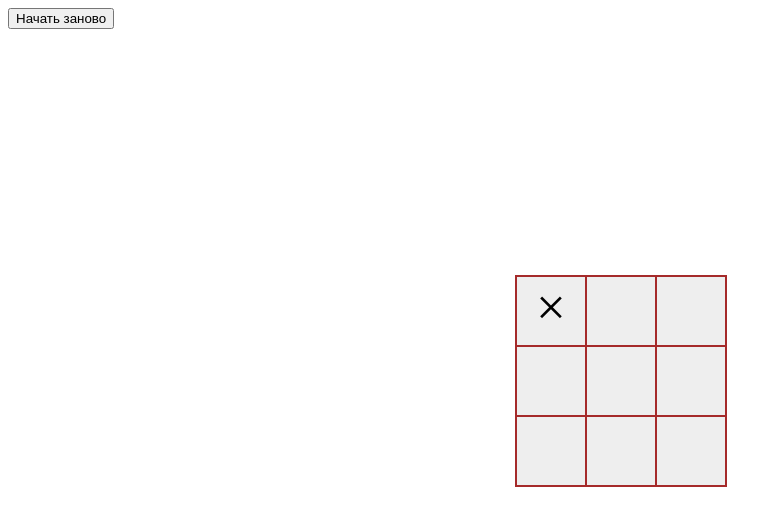
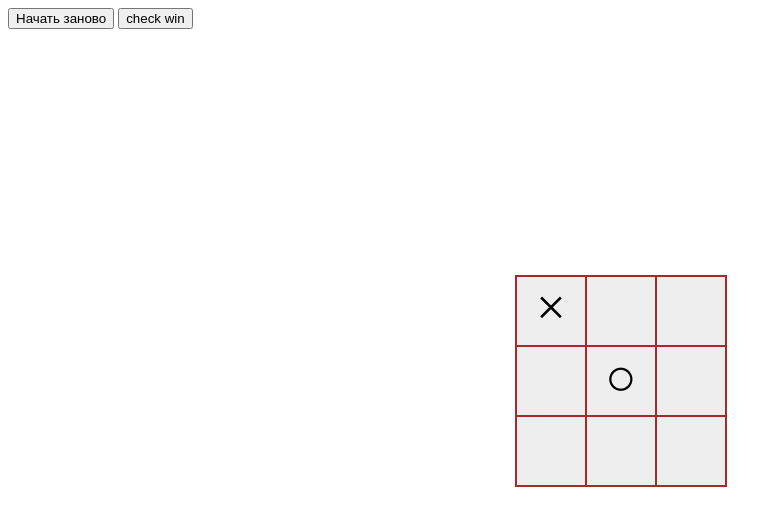
Before and after one commit to aed86/xo, a plain HTML site: page index.html in a window 1280 px wide. Both pictures are taken after a click on the element 551 px from the left and 311 px from the top of the page. Shown: the whole page, without its empty margins (0-782 px from the left). Drawn offline with nearby package versions, Linux system fonts and the light colour scheme.

Commit message:
Промежуточная реализация ИИ

```diff
--- a/index.html
+++ b/index.html
@@ -11,5 +11,6 @@
 <body>
     <div id="game"></div>
     <button id="restart">Начать заново</button>
+    <button id="test">check win</button>
 </body>
 </html>
--- a/js/game.js
+++ b/js/game.js
@@ -1,7 +1,12 @@
 (function( $ ) {
     $.fn.XOGame = function() {
         var $gameContainer = $("#game"),
-            firstStep;
+            firstStep,
+            step,
+            winCombinations = [[1,2,3], [7,8,9], [3,5,7], [1,4,7], [3,6,9], [1,5,9], [2,5,8], [4,5,6]],
+            compSteps = [],
+            userSteps = []
+            ;
         var methods = {
             init: function(options) {
                 return this.each(function() {
@@ -9,24 +14,33 @@
                 });
             },
             destroy : function( ) {
+                $(".box").unbind();
             }
         }
 
         var helpers = {
+
             drawGame: function() {
                 for (var i=0; i<9; i++) {
-                    $gameContainer.append("<div class='box'></div>");
+                    $gameContainer.append("<div class='box' data-index='"+ (i+1) +"'></div>");
                 }
                 helpers.initGame();
                 helpers.restartGame();
             },
+
 
             initGame: function() {
                 var timeout;
                 $(".box")
                     .click(function() {
                         if (!$(this).html()) {
-                            $(this).html(helpers.drawSymbol);
+//                            helpers.markBox($(this));
+                            helpers.userStep($(this));
+                            helpers.checkWin(true);
+
+                            helpers.computerStep();
+                            helpers.checkWin(false);
+
                             firstStep = !firstStep;
                         } else {
                             var $this = $(this);
@@ -35,15 +49,30 @@
                             $this.trigger('startRumble');
                             timeout = setTimeout(function() {
                                 $this.trigger('stopRumble');
-                            }, 1500);
+                            }, 400);
                         }
                     })
                     .jrumble()
                 ;
             },
 
-            drawSymbol: function() {
-                return firstStep ? "&#9675;" : "&#215;";
+            checkWin: function(user) {
+                var combinations = [[],[]];
+                $(".box").each(function(index, item) {
+                    var type = $(item).data('type');
+                    if (type !== undefined) {
+                        combinations[type].push(index+1);
+                    }
+                });
+
+                $.each(combinations, function(i, val) {
+                    $.each(winCombinations, function(j, comb) {
+                        var diff = helpers.arrayDiff(comb, val);
+                        if (diff.length == 0) {
+                            helpers.stopGame(user);
+                        }
+                    });
+                });
             },
 
             restartGame: function() {
@@ -56,6 +85,105 @@
             destroyGame: function() {
                 $gameContainer.html('');
                 firstStep = false;
+            },
+
+            stopGame: function(user) {
+                var message = '';
+                $('.box').unbind();
+                if (user) {
+                    message = "Congratulation, you win!";
+                } else {
+                    message = "You lose. :-(";
+                }
+                console.log(message);
+            },
+
+            markBox: function($obj) {
+                var symbol = step ? "&#9675;" : "&#215;";
+                $obj.html(symbol);
+                $obj.data('type', step ? '1' : '0');
+                step = !step;
+            },
+
+            computerStep: function() {
+                var emptyBoxes = [];
+                $('.box').each(function(i, val) {
+                    var data = $(val).data('type');
+                    if (data === undefined) {
+                        emptyBoxes.push(i+1);
+                    }
+                });
+
+//                var possibleCombination = $.merge(compSteps, emptyBoxes);
+
+//                console.log("COMPSTEPS:", compSteps);
+//                console.log("USERSTEPS:", userSteps);
+
+                var minCompLength = 3;
+                var possibleCombination = getPossibleCombinations();
+                var bestCombination = [];
+                console.log("POSSIBLE: ",possibleCombination);
+                // Ищем ближайшую комбирацию для выигрыша
+                $.each(possibleCombination, function(i, comb) {
+                    var diff = helpers.arrayDiff(comb, compSteps);
+                    console.log("DIFF:", diff, diff.length);
+                    console.log("COMB:", comb);
+                    if (diff.length > 0) {
+                        if (minCompLength > diff.length) {
+                            bestCombination = comb;
+                            minCompLength = diff.length;
+                        }
+                        console.log("minl", minCompLength);
+                    }
+                });
+
+                console.log("BEST:", bestCombination);
+                var elm = 0;
+                if (bestCombination.length > 0) {
+                    var nextStepVars = helpers.arrayDiff(bestCombination, compSteps);
+                    elm = nextStepVars[0];
+                } else {
+                    if ($.inArray(5, emptyBoxes) != -1) {
+                        elm = 5;
+                    } else {
+                        elm = helpers.getRandomElement(emptyBoxes);
+                    }
+                }
+                console.log("BOX:", elm);
+//                var elm = emptyBoxes[0];
+                var $boxToMark = $($('.box').get(elm-1));
+//                console.log(emptyBoxes, elm);
+                helpers.markBox($boxToMark, 1);
+                compSteps.push(elm);
+
+                function getPossibleCombinations() {
+                    var pc = [];
+                    $.each(winCombinations, function(i, c) {
+                        var diff = helpers.arrayDiff(c, userSteps);
+                        if (diff.length == 3) {
+                            pc.push(c);
+                        }
+                    });
+
+                    return pc;
+                }
+            },
+
+            userStep: function($obj) {
+                helpers.markBox($obj, 0);
+                userSteps.push($obj.data('index'));
+            },
+
+            arrayDiff: function (array1, array2) {
+                return $.grep(array1, function(el) { return $.inArray(el,array2) < 0});
+            },
+
+            //Рандомное число 1 - 9
+            getRandomElement: function(arr) {
+                var totalItems = arr.length;
+                var key = Math.floor(Math.random()*totalItems+1);
+                console.log("RANDOM VALUE:", arr[key-1]);
+                return arr[key-1];
             }
         };
         return methods.init.apply(this, arguments);
```
